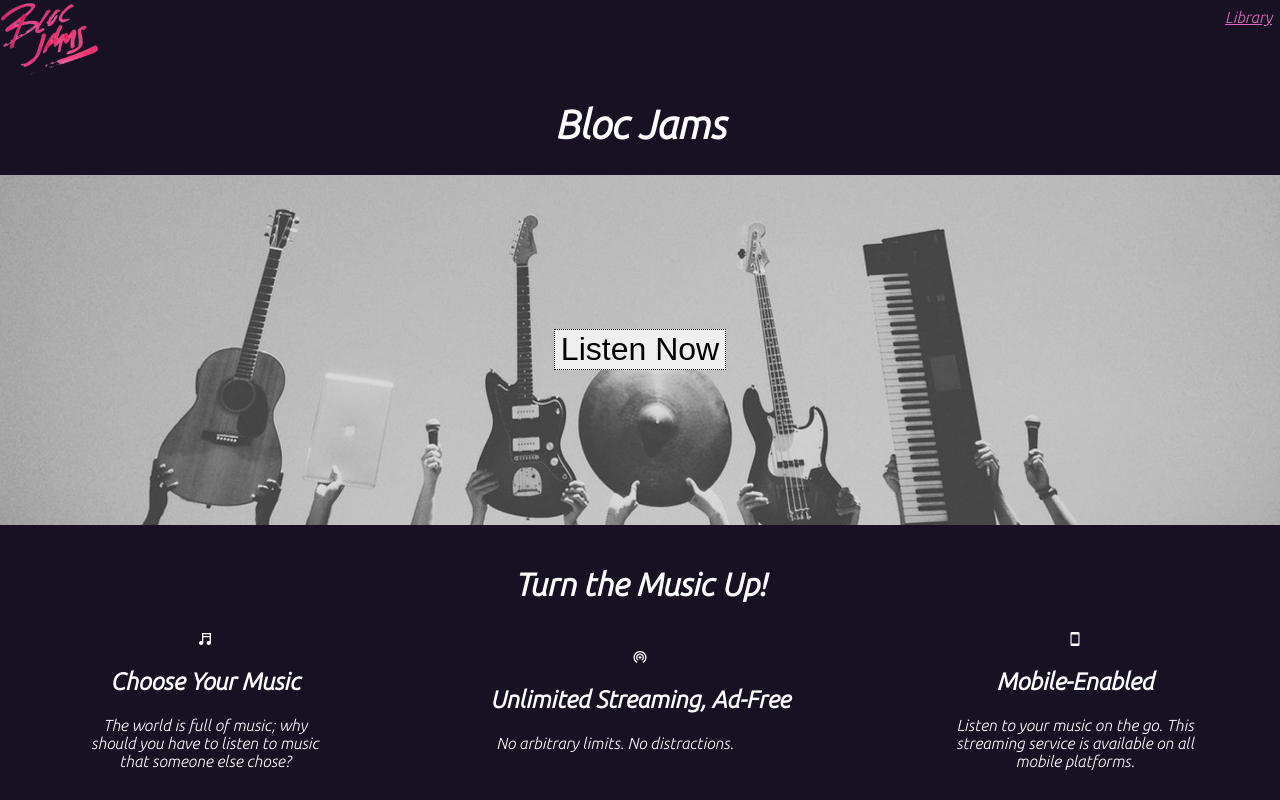
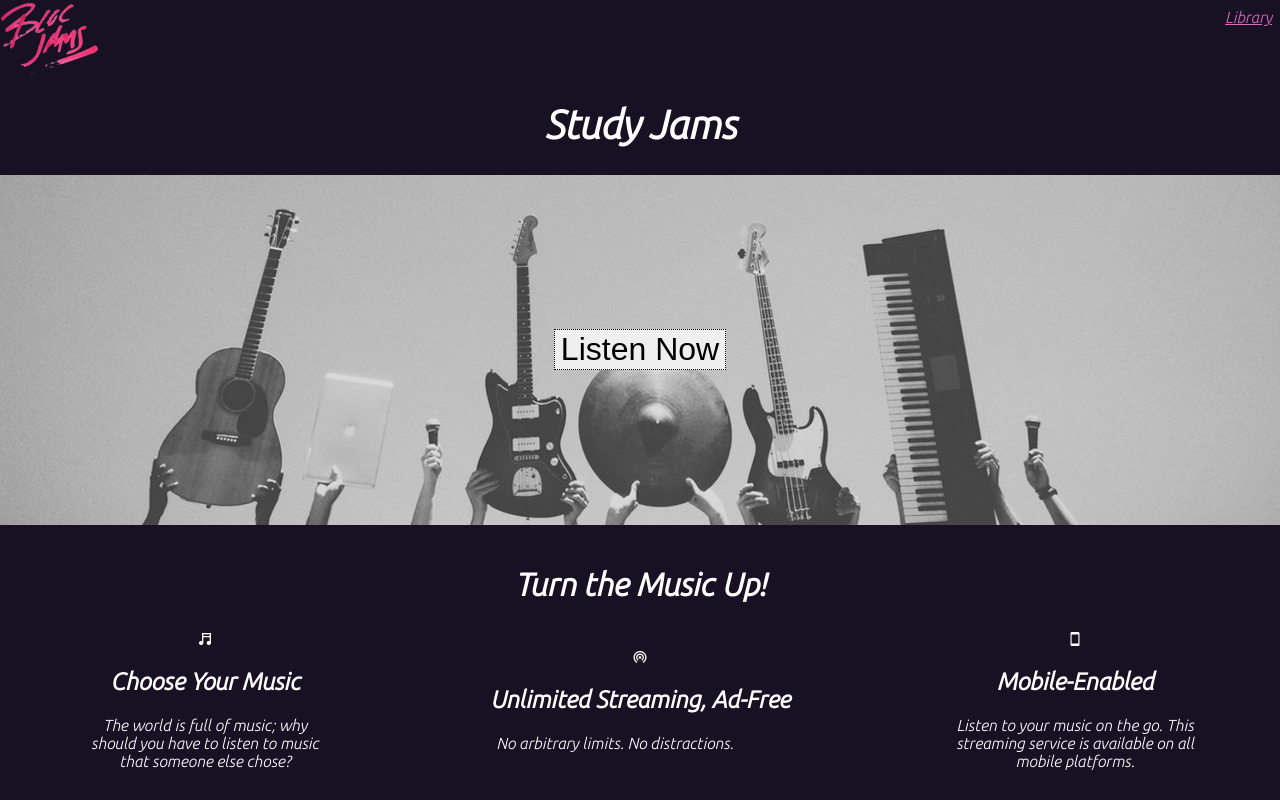
Before and after one commit to BenThom21/bloc-jams-react, a React (Create React App) app: page / in a window 1280 px wide. Built offline with nearby package versions, Linux system fonts and the light colour scheme.

Commit message:
Updating wording

```diff
--- a/public/index.html
+++ b/public/index.html
@@ -24,7 +24,7 @@
       work correctly both with client-side routing and a non-root public URL.
       Learn how to configure a non-root public URL by running `npm run build`.
     -->
-    <title>React App</title>
+    <title>Study Jams</title>
   </head>
   <body>
     <noscript>
--- a/src/App.js
+++ b/src/App.js
@@ -14,7 +14,7 @@ class App extends Component {
             <a href='/'><img src="assets/images/bloc_jams_logo.png" alt="Bloc Jams Logo" className="leftLink"></img></a>
             <Link to='/library' className="rightLink">Library</Link>
           </nav>
-          <h1 className="title">Bloc Jams</h1>
+          <h1 className="title">Study Jams</h1>
         </header>
         <main>
           <Route exact path="/" component={Landing} />
```
